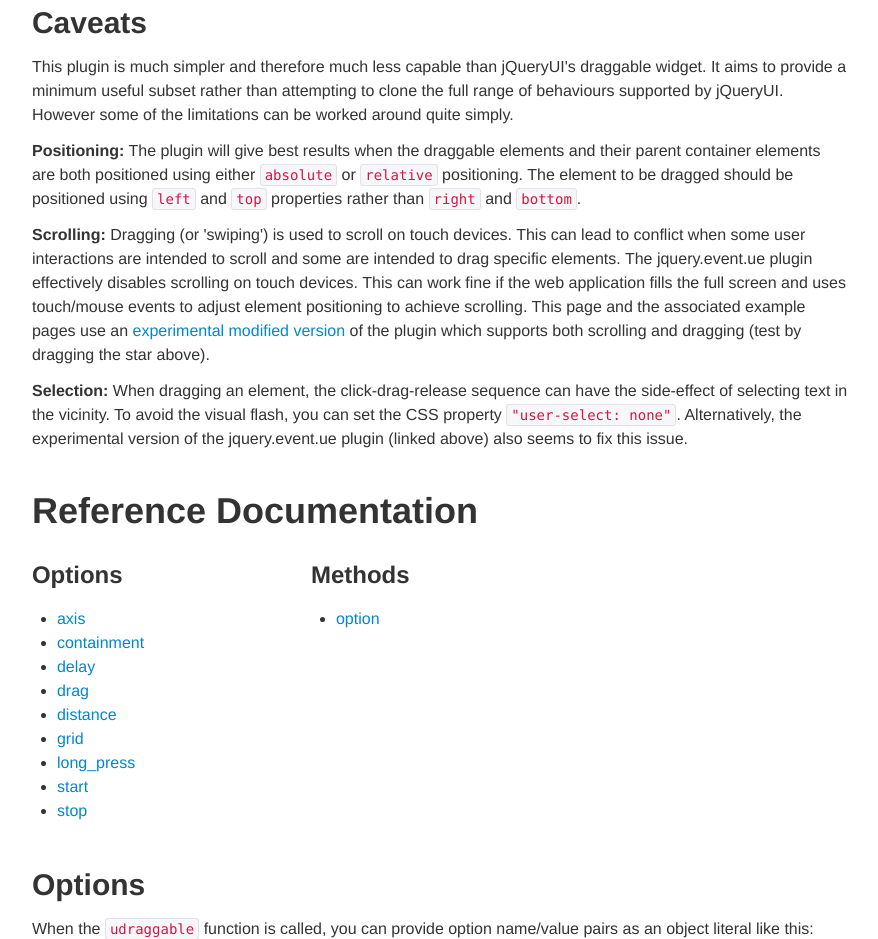
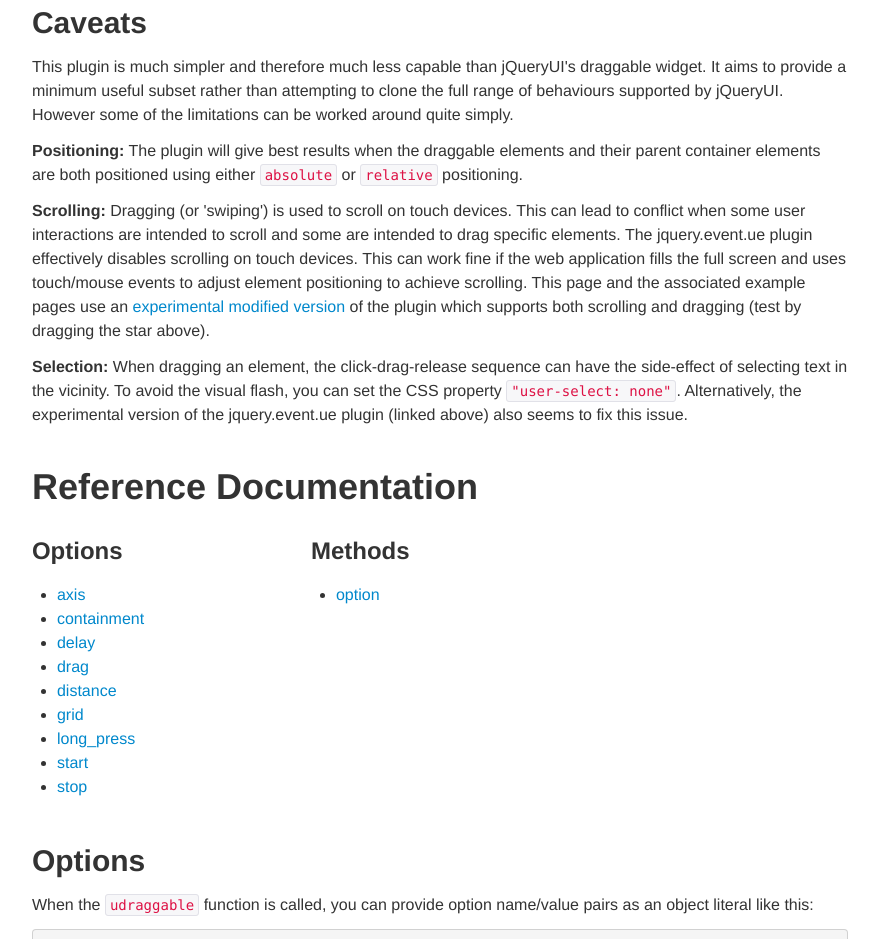
Before and after one commit to grantm/jquery-udraggable, a plain HTML site: page index.html in a window 1280 px wide. Shown: the part 860-1799 px from the top of the page, without its empty margins (200-1078 px from the left). Drawn offline with Linux system fonts and the light colour scheme.

Commit message:
bottom or right positioning is now normalised to top+left

```diff
--- a/index.html
+++ b/index.html
@@ -69,10 +69,7 @@
             <p><strong>Positioning:</strong> The plugin will give best results
             when the draggable elements and their parent container elements are
             both positioned using either <code>absolute</code> or
-            <code>relative</code> positioning.  The element to be dragged
-            should be positioned using <code>left</code> and <code>top</code>
-            properties rather than <code>right</code> and
-            <code>bottom</code>.</p>
+            <code>relative</code> positioning.</p>
 
             <p><strong>Scrolling:</strong> Dragging (or 'swiping') is used to
             scroll on touch devices.  This can lead to conflict when some user
```
